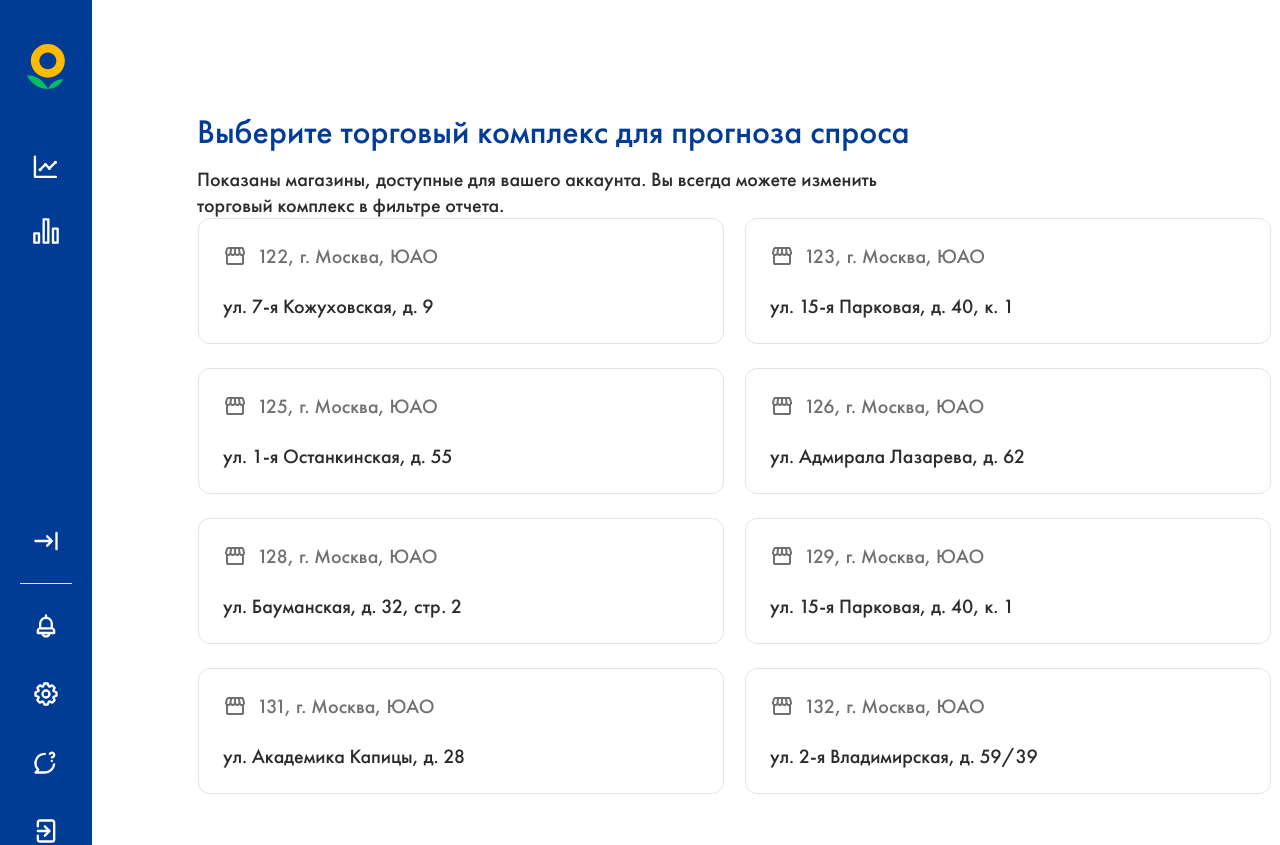
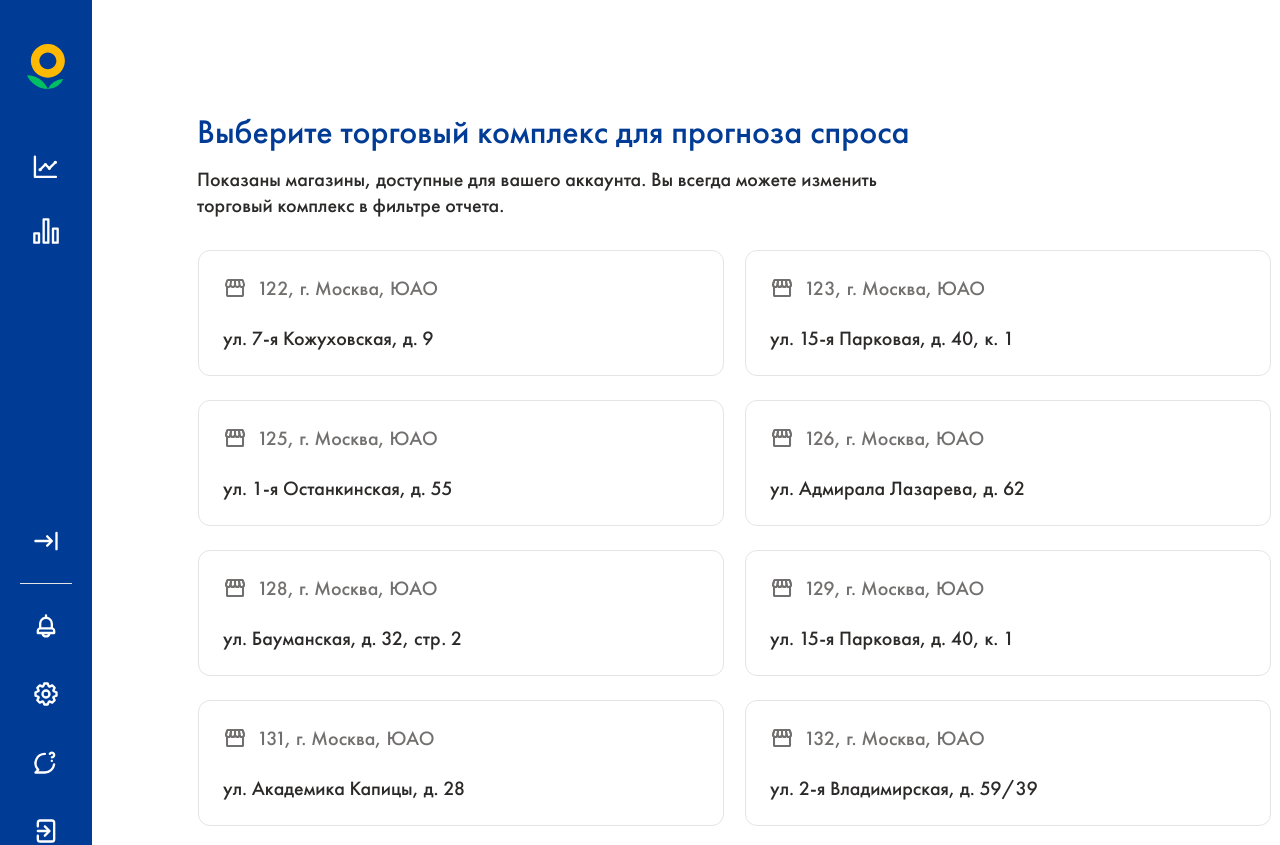
Before and after one commit to plotnikovaksyu/Hackathon_YP_Lenta_team8, a React (Vite) app: page / in a window 1280 px wide. Shown: the top 845 px of the page. Built offline with nearby package versions, Linux system fonts and the light colour scheme.

Commit message:
fix: починить радио кнопки на странице с выбором тк

```diff
--- a/src/components/Navbar/Navbar.css
+++ b/src/components/Navbar/Navbar.css
@@ -16,6 +16,7 @@
 
 .navbar_full {
     width: 352px;
+    z-index: 1;
 }
 
 .navbar__logo {
@@ -99,6 +100,7 @@
     letter-spacing: 0.18px;
     margin: 12px;
     width: 288px;
+    text-decoration: none;
 }
 
 .navbar__link_full:hover {
@@ -200,6 +202,7 @@
     font-weight: 450;
     line-height: 130%;
     margin: 0 0 4px 0;
+    color: #FFFFFF;
 }
 
 .navbar__avatar-id {
--- a/src/components/PopupTK/PopupWithTk.css
+++ b/src/components/PopupTK/PopupWithTk.css
@@ -1,4 +1,17 @@
 .popup-tk {
+    background-color: rgba(0, 0, 0, .5);
+    width: 1698px;
+    height: 939px;
+    position: fixed;
+    left: 0;
+    top: 0;
+    z-index: 2;
+    visibility: hidden;
+    opacity: 0;
+    transition: opacity .7s ease-out;
+}
+
+.popup-tk-is-opened {
     padding: 40px;
     box-sizing: border-box;
     width: 1698px;
@@ -8,6 +21,8 @@
     position: absolute;
     top: 70px;
     left: 157px;
+    visibility: visible;
+    opacity: 1;
 }
 
 .popup-tk__title {
@@ -23,7 +38,7 @@
     font-size: 20px;
     font-weight: 400;
     line-height: 130%;
-    margin: 0;
+    margin: 0 0 32px;
     width: 723px;
 }
 
@@ -31,10 +46,6 @@
     display: flex;
     flex-direction: column;
     align-items: flex-end;
-}
-
-.popup-tk__group input[type=radio] {
-    display: none;
 }
 
 .popup-tk__group {
@@ -46,10 +57,27 @@
     border: none;
 }
 
+.popup-tk__group .popup-tk__input[type=radio] {
+    display: none;
+
+    &:not(:disabled)~label {
+        cursor: pointer;
+    }
+}
+
+.popup-tk__group input[type=radio]:checked+.popup-tk__label {
+    outline: 1.5px solid #B4C8FF;
+    border-radius: 8px;
+    background-color: #F8FAFD;
+}
+
+.popup-tk__group input[type=radio]:checked+ .popup-tk__icon {
+    background-image: url('../../images/storeClick.svg');
+}
+
 .popup-tk__item {
-    width: 476px;
-    height: 76px;
-    padding: 24px;
+    width: 524px;
+    height: 124px;
     border-radius: 12px;
     border: 1.5px solid #E4E4E4;
     display: flex;
@@ -57,20 +85,20 @@
     flex-direction: column;
 }
 
-.popup-tk__item:active {
-   border-color:  #B4C8FF;
-   background-color: #F8FAFD;
-}
-
 .popup-tk__item:hover {
+    border-color: #B4C8FF;
+    background-color: #F8FAFD;
     cursor: pointer;
 }
 
 .popup-tk__label {
-    color: #72706F;
-    font-size: 20px;
-    font-weight: 400;
-    line-height: 130%;
+    display: flex;
+    flex-direction: column;
+    justify-content: space-between;
+    width: 524px;
+    height: 124px;
+    padding: 24px;
+    box-sizing: border-box;
 }
 
 .popup-tk__store {
@@ -79,9 +107,16 @@
     gap: 10px;
 }
 
+.popup-tk__label-text {
+    color: #72706F;
+    font-size: 20px;
+    font-weight: 400;
+    line-height: 130%;
+    margin: 0;
+}
+
 .popup-tk__text {
     color: #2C2A29;
-    font-family: Futura PT;
     font-size: 20px;
     font-weight: 450;
     line-height: 130%;
@@ -91,8 +126,6 @@
 .popup-tk__submit {
     width: 139px;
     height: 47px;
-    background-color: #003C96;
-    color: #FFFFFF;
     padding: 12px 20px;
     box-sizing: border-box;
     text-align: center;
@@ -102,19 +135,40 @@
     letter-spacing: 0.18px;
     margin-top: 32px;
     align-items: end;
+    border: none;
+    border-radius: 8px;
 }
 
-.popup-tk__submit:hover {
+.popup-tk__submit_included {
+    background-color: #003C96;
+    color: #FFFFFF;
+}
+
+.popup-tk__submit_included:hover {
     background-color: #001E64;
     cursor: pointer;
 }
 
-.popup-tk__submit:active {
+.popup-tk__submit_included:active {
     background-color: #001E64;
     color: #FFB900;
 }
 
 .popup-tk__submit_disabled {
-    background-color: #ABABAB;
-    color: #F2F2F2;
+    background-color: #F2F2F2;
+    color: #ABABAB;
 }
+
+.popup-tk__submit_disabled:hover {
+    cursor: not-allowed;
+    background-color: #F2F2F2;
+    color: #ABABAB;
+}
+
+.popup-tk__icon {
+    background-image: url('../../images/Store.svg');
+    background-repeat: no-repeat;
+    background-position: center;
+    width: 24px;
+    height: 24px;
+}
--- a/src/components/PopupTK/PopupWithTk.jsx
+++ b/src/components/PopupTK/PopupWithTk.jsx
@@ -6,25 +6,30 @@ import storeClick from '../../images/storeClick.svg';
 function PopupWithTk() {
 
     const [isChoosed, setIsChoosed] = useState(false);
+    const [isDisabled, setIsDisabled] = useState(true);
 
+    // выбираем ТК
+    function chooseStore() {
+        setIsDisabled(false)
+    }
 
-    // меняем иконку при выборе элемента
-    function chooseStore() {
-        setIsChoosed(true);
-    }
 
     function handleSubmit(evt) {
         evt.preventDefault();
+        // закрыть автоматически попап
+        // передать дату по ТК
     }
 
     return (
-        <section className='popup-tk'>
+        // className={`popup-tk  ${isOpen ? 'popup-tk-is-opened' : '' }`}
+        <section className='popup-tk-is-opened'>
             <h2 className='popup-tk__title'>Выберите торговый комплекс для прогноза спроса</h2>
             <p className='popup-tk__subtitle'>Показаны магазины, доступные для вашего аккаунта.
                 Вы&nbsp;всегда можете изменить торговый комплекс в&nbsp;фильтре отчета.</p>
             {/* добавить серч бар */}
             <form className='popup-tk__form' onSubmit={handleSubmit} noValidate>
                 <fieldset className='popup-tk__group'>
+
                     <div className='popup-tk__item'>
                         <input className='popup-tk__input'
                             id='store-122'
@@ -32,15 +37,18 @@ function PopupWithTk() {
                             name='store'
                             onClick={chooseStore}
                             value='ТК 122' />
+                        <label className='popup-tk__label' htmlFor='store-122'>
                             <div className='popup-tk__store'>
-                            <img className='popup-tk__icon'
+                                {/* <img className='popup-tk__icon'
                                     alt='выбрать ТК'
-                                src={!isChoosed ? store : storeClick} />
-                            <label className='popup-tk__label' htmlFor='store-122'>
+                                    src={!isChoosed ? store : storeClick} /> */}
+                                <div className='popup-tk__icon'></div>
+                                <p className='popup-tk__label-text' >
                                     122, г. Москва, ЮАО
-                            </label>
+                                </p>
                             </div>
                             <p className='popup-tk__text'>ул. 7-я Кожуховская, д. 9</p>
+                        </label>
                     </div>
 
                     <div className='popup-tk__item'>
@@ -50,16 +58,17 @@ function PopupWithTk() {
                             name='store'
                             onClick={chooseStore}
                             value='ТК 123' />
+                        <label className='popup-tk__label' htmlFor='store-123'>
                             <div className='popup-tk__store'>
                                 <img className='popup-tk__icon'
                                     alt='выбрать ТК'
                                     src={!isChoosed ? store : storeClick} />
-                            <label className='popup-tk__label' htmlFor='store-123'>
+                                <p className='popup-tk__label-text' >
                                     123, г. Москва, ЮАО
+                                </p>
+                            </div>
+                            <p className='popup-tk__text'>ул. 15-я Парковая, д. 40, к. 1</p>
                         </label>
-                        </div>
-
-                        <p className='popup-tk__text'>ул. 15-я Парковая, д. 40, к. 1</p>
                     </div>
 
                     <div className='popup-tk__item'>
@@ -69,15 +78,17 @@ function PopupWithTk() {
                             name='store'
                             onClick={chooseStore}
                             value='ТК 124' />
+                        <label className='popup-tk__label' htmlFor='store-124'>
                             <div className='popup-tk__store'>
                                 <img className='popup-tk__icon'
                                     alt='выбрать ТК'
                                     src={!isChoosed ? store : storeClick} />
-                            <label className='popup-tk__label' htmlFor='store-124'>
+                                <p className='popup-tk__label-text' >
                                     124, г. Москва, ЮАО
-                            </label>
+                                </p>
                             </div>
                             <p className='popup-tk__text'>ул. 2-я Мелитопольская, д. 3A</p>
+                        </label>
                     </div>
 
                     <div className='popup-tk__item'>
@@ -87,15 +98,17 @@ function PopupWithTk() {
                             name='store'
                             onClick={chooseStore}
                             value='ТК 125' />
+                        <label className='popup-tk__label' htmlFor='store-125'>
                             <div className='popup-tk__store'>
                                 <img className='popup-tk__icon'
                                     alt='выбрать ТК'
                                     src={!isChoosed ? store : storeClick} />
-                            <label className='popup-tk__label' htmlFor='store-125'>
+                                <p className='popup-tk__label-text' >
                                     125, г. Москва, ЮАО
-                            </label>
+                                </p>
                             </div>
                             <p className='popup-tk__text'>ул. 1-я Останкинская, д. 55</p>
+                        </label>
                     </div>
 
                     <div className='popup-tk__item'>
@@ -105,15 +118,17 @@ function PopupWithTk() {
                             name='store'
                             onClick={chooseStore}
                             value='ТК 126' />
+                        <label className='popup-tk__label' htmlFor='store-126'>
                             <div className='popup-tk__store'>
                                 <img className='popup-tk__icon'
                                     alt='выбрать ТК'
                                     src={!isChoosed ? store : storeClick} />
-                            <label className='popup-tk__label' htmlFor='store-126'>
+                                <p className='popup-tk__label-text' >
                                     126, г. Москва, ЮАО
-                            </label>
+                                </p>
                             </div>
                             <p className='popup-tk__text'>ул. Адмирала Лазарева, д. 62</p>
+                        </label>
                     </div>
 
                     <div className='popup-tk__item'>
@@ -123,15 +138,17 @@ function PopupWithTk() {
                             name='store'
                             onClick={chooseStore}
                             value='ТК 127' />
+                        <label className='popup-tk__label' htmlFor='store-127'>
                             <div className='popup-tk__store'>
                                 <img className='popup-tk__icon'
                                     alt='выбрать ТК'
                                     src={!isChoosed ? store : storeClick} />
-                            <label className='popup-tk__label' htmlFor='store-127'>
+                                <p className='popup-tk__label-text' >
                                     127, г. Москва, ЮАО
-                            </label>
+                                </p>
                             </div>
                             <p className='popup-tk__text'>ул. Академика Королева, д. 8, лит. А</p>
+                        </label>
                     </div>
 
                     <div className='popup-tk__item'>
@@ -141,15 +158,17 @@ function PopupWithTk() {
                             name='store'
                             onClick={chooseStore}
                             value='ТК 128' />
+                        <label className='popup-tk__label' htmlFor='store-128'>
                             <div className='popup-tk__store'>
                                 <img className='popup-tk__icon'
                                     alt='выбрать ТК'
                                     src={!isChoosed ? store : storeClick} />
-                            <label className='popup-tk__label' htmlFor='store-128'>
+                                <p className='popup-tk__label-text' >
                                     128, г. Москва, ЮАО
-                            </label>
+                                </p>
                             </div>
                             <p className='popup-tk__text'>ул. Бауманская, д. 32, стр. 2</p>
+                        </label>
                     </div>
 
                     <div className='popup-tk__item'>
@@ -159,15 +178,17 @@ function PopupWithTk() {
                             name='store'
                             onClick={chooseStore}
                             value='ТК 129' />
+                        <label className='popup-tk__label' htmlFor='store-129'>
                             <div className='popup-tk__store'>
                                 <img className='popup-tk__icon'
                                     alt='выбрать ТК'
                                     src={!isChoosed ? store : storeClick} />
-                            <label className='popup-tk__label' htmlFor='store-129'>
+                                <p className='popup-tk__label-text' >
                                     129, г. Москва, ЮАО
-                            </label>
+                                </p>
                             </div>
                             <p className='popup-tk__text'>ул. 15-я Парковая, д. 40, к. 1</p>
+                        </label>
                     </div>
 
                     <div className='popup-tk__item'>
@@ -177,15 +198,17 @@ function PopupWithTk() {
                             name='store'
                             onClick={chooseStore}
                             value='ТК 130' />
+                        <label className='popup-tk__label' htmlFor='store-130'>
                             <div className='popup-tk__store'>
                                 <img className='popup-tk__icon'
                                     alt='выбрать ТК'
                                     src={!isChoosed ? store : storeClick} />
-                            <label className='popup-tk__label' htmlFor='store-130'>
+                                <p className='popup-tk__label-text' >
                                     130, г. Москва, ЮАО
-                            </label>
+                                </p>
                             </div>
                             <p className='popup-tk__text'>ул. Елецкая, д. 15</p>
+                        </label>
                     </div>
 
                     <div className='popup-tk__item'>
@@ -195,15 +218,17 @@ function PopupWithTk() {
                             name='store'
                             onClick={chooseStore}
                             value='ТК 131' />
+                        <label className='popup-tk__label' htmlFor='store-131'>
                             <div className='popup-tk__store'>
                                 <img className='popup-tk__icon'
                                     alt='выбрать ТК'
                                     src={!isChoosed ? store : storeClick} />
-                            <label className='popup-tk__label' htmlFor='store-131'>
+                                <p className='popup-tk__label-text' >
                                     131, г. Москва, ЮАО
-                            </label>
+                                </p>
                             </div>
                             <p className='popup-tk__text'>ул. Академика Капицы, д. 28</p>
+                        </label>
                     </div>
 
                     <div className='popup-tk__item'>
@@ -213,15 +238,17 @@ function PopupWithTk() {
                             name='store'
                             onClick={chooseStore}
                             value='ТК 132' />
+                        <label className='popup-tk__label' htmlFor='store-132'>
                             <div className='popup-tk__store'>
                                 <img className='popup-tk__icon'
                                     alt='выбрать ТК'
                                     src={!isChoosed ? store : storeClick} />
-                            <label className='popup-tk__label' htmlFor='store-132'>
+                                <p className='popup-tk__label-text' >
                                     132, г. Москва, ЮАО
-                            </label>
+                                </p>
                             </div>
                             <p className='popup-tk__text'>ул. 2-я Владимирская, д. 59/39</p>
+                        </label>
                     </div>
 
                     <div className='popup-tk__item'>
@@ -231,19 +258,23 @@ function PopupWithTk() {
                             name='store'
                             onClick={chooseStore}
                             value='ТК 133' />
+                        <label className='popup-tk__label' htmlFor='store-133'>
                             <div className='popup-tk__store'>
                                 <img className='popup-tk__icon'
                                     alt='выбрать ТК'
                                     src={!isChoosed ? store : storeClick} />
-                            <label className='popup-tk__label' htmlFor='store-133'>
+                                <p className='popup-tk__label-text' >
                                     133, г. Москва, ЮАО
+                                </p>
+                            </div>
+                            <p className='popup-tk__text'>ул. Армавирская, д. 5</p>
                         </label>
                     </div>
-                        <p className='popup-tk__text'>ул. Армавирская, д. 5</p>
-                    </div>
+                </fieldset>
 
-                </fieldset>
-                <button className='popup-tk__submit popup-tk__submit_disabled' type='submit'>Готово</button>
+                <button className={`popup-tk__submit ${!isDisabled ? 'popup-tk__submit_included' : 'popup-tk__submit_disabled'}`}
+                    type='submit'>Готово
+                </button>
             </form>
 
         </section >
```
Lines whose indentation alone changed are shown as unchanged.
